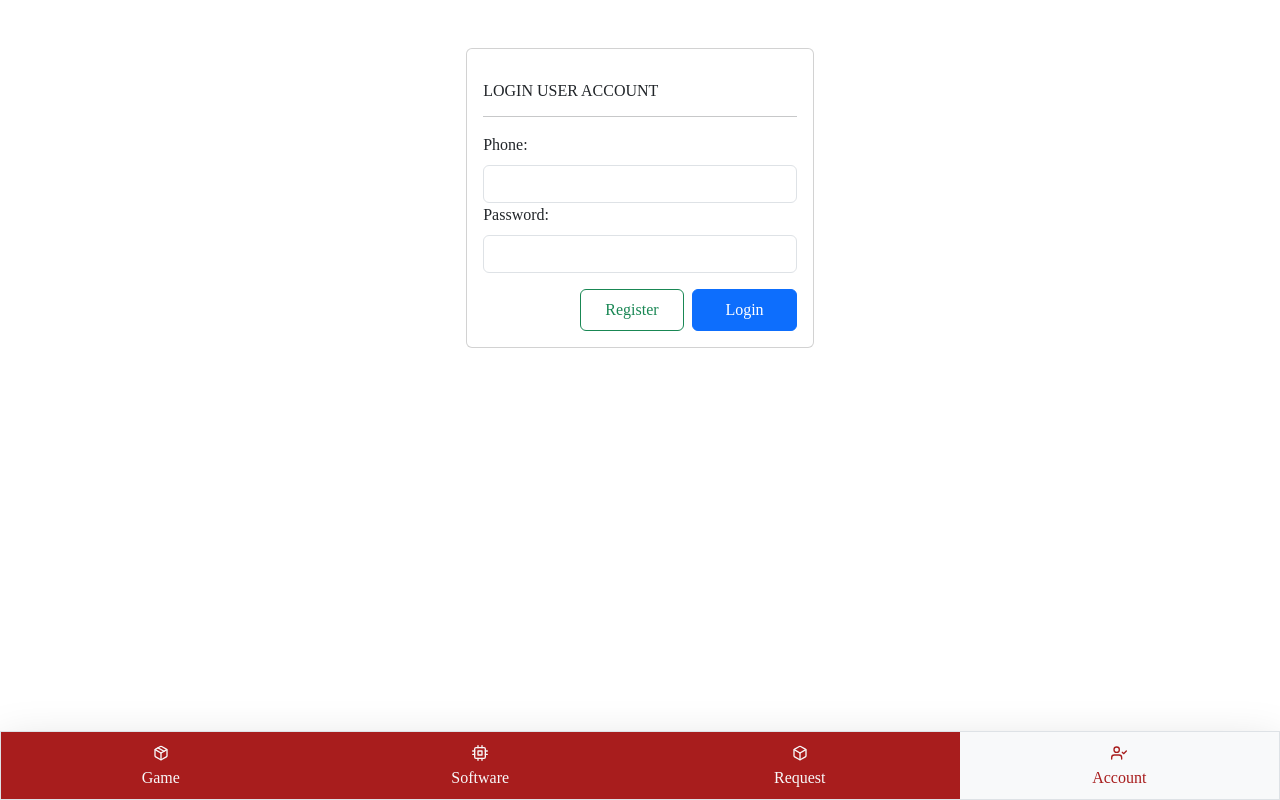
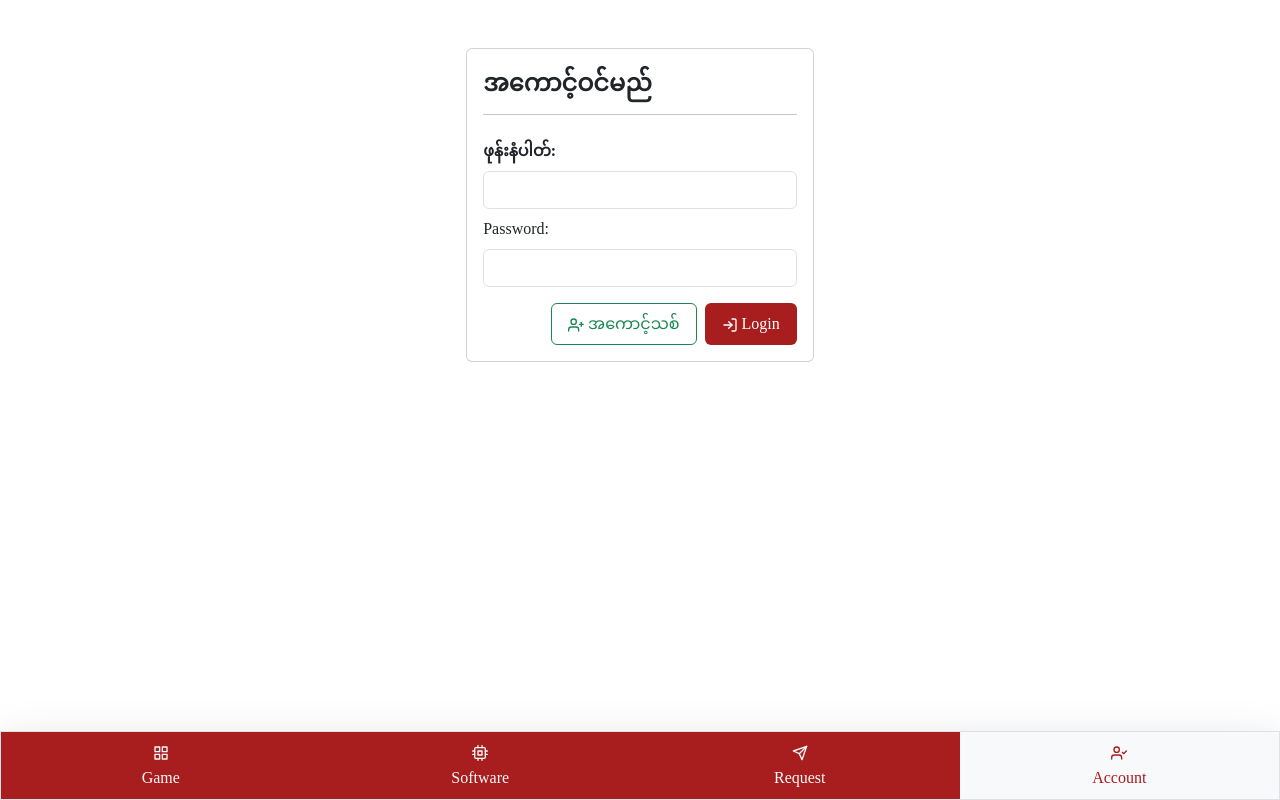
Before and after one commit to aunghtetchun/React-Redux-Vite-MGMM, a React (Vite) app: page /user/login in a window 1280 px wide. Built offline with nearby package versions, Linux system fonts and the light colour scheme; a web font is replaced by a local one.

Commit message:
ui_change

```diff
--- a/src/components/BottomNav.jsx
+++ b/src/components/BottomNav.jsx
@@ -1,5 +1,5 @@
 import { Link, useLocation } from "react-router-dom";
-import { FiCpu,FiBox, FiUserCheck, FiPackage} from "react-icons/fi";
+import { FiCpu, FiUserCheck, FiGrid, FiSend} from "react-icons/fi";
 import { useSelector } from "react-redux";
 export default function BottomNav() {
   const location = useLocation();
@@ -23,7 +23,7 @@ export default function BottomNav() {
     <>
       <div className="col-12 px-0 mx-0 shadow shadow-lg bg_main border border-red d-flex justify-content-center align-items-center mobile_nav">
         <Link to={current_url} className={`${changeColorHome} col py-2 px-0 text-center `}>
-          <FiPackage className={`${changeColorHome}`}/>
+          <FiGrid className={`${changeColorHome}`}/>
           <h6 className={`my-1 ${changeColorHome}`}>Game</h6>
         </Link>
 
@@ -32,7 +32,7 @@ export default function BottomNav() {
           <h6 className="my-1">Software</h6>
         </Link>
         <Link to="/request" className={`col py-2   px-0 text-center ${changeColor}`}>
-          <FiBox className={`${changeColor}`}/>
+          <FiSend className={`${changeColor}`}/>
           <h6 className={`my-1  ${changeColor}`}>Request</h6>
         </Link>
         <Link to="/profile" className={`col py-2   px-0 text-center ${changeColorLogin}`}>
--- a/src/components/SoftwareCardItem.jsx
+++ b/src/components/SoftwareCardItem.jsx
@@ -53,7 +53,7 @@ export default function SoftwareCardItem({ software }) {
                 ""
               )}
               <br />
-              <Badge bg="primary" className="font-weight-bold card_badge">
+              <Badge  className="font-weight-bold bg_viewer card_badge">
                 <FiEye />
                 <span> {software.count}</span>
               </Badge>
--- a/src/components/TopNav.jsx
+++ b/src/components/TopNav.jsx
@@ -24,17 +24,17 @@ export default function TopNav({ position }) {
           defaultActiveKey={position}
         >
           <Nav.Item>
-            <Nav.Link onClick={()=>handleClick('/')} className="px-0 fw-bolder" eventKey="/">
+            <Nav.Link onClick={()=>handleClick('/')} className="px-0 fw-bold " eventKey="/">
               Popular
             </Nav.Link>
           </Nav.Item>
           <Nav.Item>
-            <Nav.Link id="new" onClick={()=>handleClick('/games')} className="px-0 fw-bolder" eventKey="/games">
+            <Nav.Link id="new" onClick={()=>handleClick('/games')} className="px-0 fw-bold " eventKey="/games">
               {title ? title : 'All'}
             </Nav.Link>
           </Nav.Item>
           <Nav.Item>
-            <Nav.Link onClick={()=>handleClick('/category')} className="px-0 fw-bolder" eventKey="/category">
+            <Nav.Link onClick={()=>handleClick('/category')} className="px-0 fw-bold " eventKey="/category">
               Category
             </Nav.Link>
           </Nav.Item>
--- a/src/pages/Download.jsx
+++ b/src/pages/Download.jsx
@@ -35,7 +35,7 @@ export default function Download() {
             <div className="col-12 col-md-6 col-lg-4 p-2">
               <a
                 href={game.link1}
-                className="btn btn-primary px-3 py-2  w-100"
+                className="btn bg_main px-3 py-2  w-100"
               >
                 {game.name_1}
               </a>
@@ -46,7 +46,7 @@ export default function Download() {
             <div className="col-12 col-md-6 col-lg-4 p-2">
               <a
                 href={game.link2}
-                className="btn btn-primary px-3 py-2  w-100"
+                className="btn bg_main px-3 py-2  w-100"
               >
                 {game.name_2}
               </a>
@@ -56,7 +56,7 @@ export default function Download() {
             <div className="col-12 col-md-6 col-lg-4 p-2">
               <a
                 href={game.link3}
-                className="btn btn-primary px-3 py-2  w-100"
+                className="btn bg_main px-3 py-2  w-100"
               >
                 {game.name_3}
               </a>
--- a/src/pages/DownloadSoftware.jsx
+++ b/src/pages/DownloadSoftware.jsx
@@ -33,7 +33,7 @@ export default function DownloadSoftware() {
             <div className="col-12 col-md-6 col-lg-4 p-2">
               <a
                 href={software.link1}
-                className="btn btn-primary px-3 py-2  w-100"
+                className="btn bg_main px-3 py-2  w-100"
               >
                 {software.name_1}
               </a>
@@ -44,7 +44,7 @@ export default function DownloadSoftware() {
             <div className="col-12 col-md-6 col-lg-4 p-2">
               <a
                 href={software.link2}
-                className="btn btn-primary px-3 py-2  w-100"
+                className="btn bg_main px-3 py-2  w-100"
               >
                 {software.name_2}
               </a>
@@ -54,7 +54,7 @@ export default function DownloadSoftware() {
             <div className="col-12 col-md-6 col-lg-4 p-2">
               <a
                 href={software.link3}
-                className="btn btn-primary px-3 py-2  w-100"
+                className="btn bg_main px-3 py-2  w-100"
               >
                 {software.name_3}
               </a>
--- a/src/pages/GameDetails.jsx
+++ b/src/pages/GameDetails.jsx
@@ -55,7 +55,7 @@ export default function GameDetails() {
               <img
                 src={game.logo}
                 alt=""
-                className="w-100 mb-2"
+                className="w-100 my-2"
               />
             </div>
             <div className="col-12 text-center px-0">
@@ -120,10 +120,10 @@ export default function GameDetails() {
                 <h4 className="col-12 font-weight-bolder mt-3 pb-0 mb-0 text-center ">Mod Features</h4>
                 <p >{game.features}</p>
                 <h4 className="col-12 font-weight-bolder my-3 pb-0 fw-bolder text-center ">ဒီမှာဒေါင်းပါ</h4>
-                 <Link to={`/download/${game.slug}`} className="btn btn-primary px-4 py-2"><FiDownload/>&nbsp;Download Game</Link>
+                 <Link to={`/download/${game.slug}`} className="btn bg_main px-4 py-2"><FiDownload/>&nbsp;Download Game</Link>
                  {isLoggedIn && !message ?
                     <button onClick={saveData} className="btn btn-outline-success px-4 py-2 ms-2"><FiSave/>&nbsp;သိမ်းထားမည်</button>
-                 :<div className="alert alert-success my-2 col-12">{message}</div>}
+                 : message ? <div className="alert alert-success my-2 col-12">{message}</div> :''}
 
                  <div className="col-12 col-md-6 col-lg-6 mx-auto px-0 mt-3 text-center d-flex flex-wrap">
                  <ShareInfo/>
--- a/src/pages/SoftwareDetails.jsx
+++ b/src/pages/SoftwareDetails.jsx
@@ -3,7 +3,7 @@ import { useEffect } from "react";
 import { Badge } from "react-bootstrap";
 import { useDispatch, useSelector } from "react-redux";
 import {  Link, useParams } from "react-router-dom";
-import {FiLayers, FiSettings, FiPackage, FiSave, FiCalendar, FiCpu} from "react-icons/fi";
+import {FiLayers, FiSettings, FiPackage, FiSave, FiCalendar, FiCpu, FiDownload} from "react-icons/fi";
 // import RelatedSoftwares from "../components/RelatedSoftwares";
 import ShareInfo from "../components/ShareInfo";
 import { fetchSoftwareDetails } from "../actions/softwareAction";
@@ -39,7 +39,7 @@ export default function SoftwareDetails() {
               <img
                 src={software.logo}
                 alt=""
-                className="w-100 mb-2"
+                className="w-100 my-2"
               />
             </div>
             <div className="col-12 text-center px-0">
@@ -94,7 +94,7 @@ export default function SoftwareDetails() {
                 <h4 className="col-12 font-weight-bolder mt-3 pb-0 mb-0 text-center ">Mod Features</h4>
                 <p >{software.features}</p>
                 <h4 className="col-12 font-weight-bolder my-3 pb-0 fw-bolder text-center ">ဒီမှာဒေါင်းပါ</h4>
-                 <Link to={`/download-software/${software.slug}`} className="btn btn-primary px-4 py-2">Download Software</Link>
+                 <Link to={`/download-software/${software.slug}`} className="btn bg_main px-4 py-2"><FiDownload/> Download Software</Link>
                  <ShareInfo/>
                 {/* <RelatedSoftwares id={software.category_id} />       */}
             </div>
--- a/src/pages/auth/LoginUser.jsx
+++ b/src/pages/auth/LoginUser.jsx
@@ -1,4 +1,5 @@
 import React, { useState, useContext } from "react";
+import { FiLogIn, FiUserPlus } from "react-icons/fi";
 import { Link, useNavigate } from "react-router-dom";
 import { AuthContext } from "../../contexts/AuthContext";
 
@@ -19,12 +20,12 @@ const LoginUser = () => {
   return (
     <div className="col-12 mt-5 card col-md-6 p-0">
       <div className="card-body">
-      <h6 className="my-3">LOGIN USER ACCOUNT</h6>
+      <h4 className="mb-3 mt-1 fw-bolder">အကောင့်ဝင်မည်</h4>
         <hr />
         <form onSubmit={handleSubmit}>
           <div>
-            <label className="form-label" htmlFor="email">
-              Phone:
+            <label className="form-label mt-2 fw-bolder" htmlFor="email">
+              ဖုန်းနံပါတ်:
             </label>
             <input
               type="number"
@@ -37,7 +38,7 @@ const LoginUser = () => {
              {errors.email && <div className="error text-danger mt-1">The phone number error</div>}
           </div>
           <div>
-            <label className="form-label" htmlFor="password">
+            <label className="form-label mt-2" htmlFor="password">
               Password:
             </label>
             <input
@@ -51,11 +52,11 @@ const LoginUser = () => {
              {errors.password && <div className="error text-danger mt-1">{errors.password[0]}</div>}
           </div>
           <div className="text-end">
-            <Link to={'/user/register'} className="btn col-4 me-2 mt-3 btn-outline-success px-4 py-2">
-              Register
+            <Link to={'/user/register'} className="btn me-2 mt-3 btn-outline-success px-3 py-2">
+              <FiUserPlus/>&nbsp;အကောင့်သစ်
             </Link>
-            <button className="btn col-4 mt-3 btn-primary px-4 py-2" type="submit">
-              Login
+            <button className="btn mt-3 bg_main px-3 py-2" type="submit">
+             <FiLogIn/>&nbsp;Login
             </button>
 
           </div>
--- a/src/pages/auth/RegisterUser.jsx
+++ b/src/pages/auth/RegisterUser.jsx
@@ -26,13 +26,13 @@ const RegisterUser = () => {
 
   return (
     <div className="col-12 col-md-6 mt-3 p-0 card">
-      <div className="card-header">
-        <h6 className="my-3">REGISTER ACCOUNT</h6>
-      </div>
+
       <div className="card-body">
+        <h4 className="mb-3 mt-1 fw-bolder">အကောင့်သစ်ဖွင့်မည်</h4>
+        <hr />
         <form onSubmit={handleSubmit}>
           <div className="mb-2">
-            <label className="form-label" htmlFor="name">Name:</label>
+            <label className="form-label fw-bolder" htmlFor="name">နာမည်:</label>
             <input
               type="text"
               id="name"
@@ -44,7 +44,7 @@ const RegisterUser = () => {
              {errors.name && <div className="error text-danger mt-1">{errors.name[0]}</div>}
           </div>
           <div className="mb-2">
-            <label className="form-label" htmlFor="email">Phone:</label>
+            <label className="form-label fw-bolder" htmlFor="email">ဖုန်းနံပါတ်:</label>
             <input
               type="number"
               id="email"
@@ -81,10 +81,10 @@ const RegisterUser = () => {
              {errors.confirm_password && <div className="error text-danger mt-1">{errors.confirm_password[0]}</div>}
           </div>
           <div className="text-end">
-            <Link to={'/user/login'} className="btn col-4 me-2 mt-3 btn-outline-success px-4 py-2">
+            <Link to={'/user/login'} className="btn me-2 mt-3 btn-outline-success px-3 py-2">
               <FiLogIn/>&nbsp;Login
             </Link>
-            <button className="btn col-4 mt-3 btn-primary px-4 py-2" type="submit">
+            <button className="btn mt-3 bg_main px-3 py-2" type="submit">
              <FiUserPlus/>&nbsp;Register
             </button>
 
```
Also changed, not shown: src/components/CardItem.jsx (+7 -9 lines), src/index.css (+8 -0 lines).
